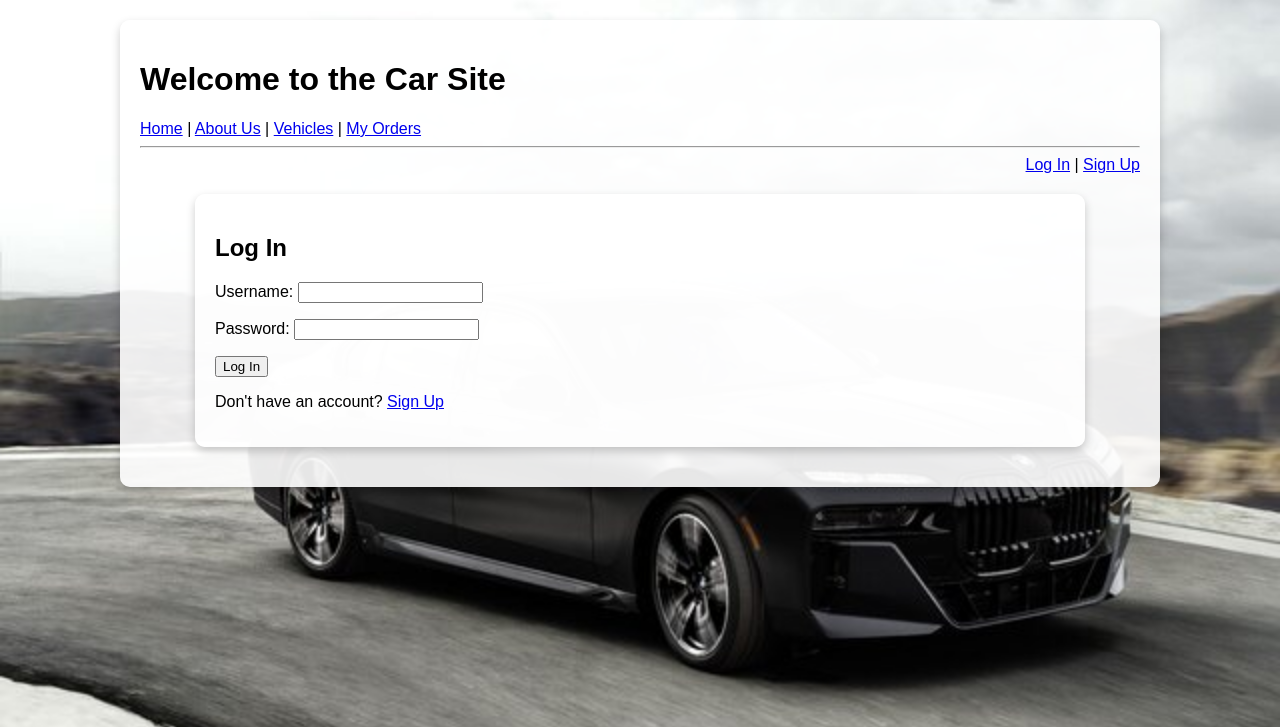
After one commit to MonarchKumra/Django_Carapp, a Django app: page /carapp/login/ in a window 1280 px wide. The commit adds this page. Shown: the top 727 px of the page. Run offline with Django 5.2, Linux system fonts and the light colour scheme.

Commit message:
Updated changes for Lab 9 signup/login

```diff
--- a/carapp/models.py
+++ b/carapp/models.py
@@ -25,7 +25,7 @@ class Vehicle(models.Model):
 
 class Buyer(models.Model):
     name = models.CharField(max_length=100)
-    email = models.EmailField()
+    email = models.EmailField(unique=True)
 
     def __str__(self):
         return self.name
@@ -34,6 +34,7 @@ class OrderVehicle(models.Model):
     vehicle = models.ForeignKey(Vehicle, related_name='orders', on_delete=models.CASCADE)
     buyer = models.ForeignKey(Buyer, related_name='orders', on_delete=models.CASCADE)
     vehicles_ordered = models.PositiveIntegerField()
+    date = models.DateTimeField(auto_now_add=True)
 
     def __str__(self):
         return f"Order by {self.buyer.name} for {self.vehicle.name} (Quantity: {self.vehicles_ordered})"
--- a/carapp/templates/carapp/aboutus.html
+++ b/carapp/templates/carapp/aboutus.html
@@ -5,6 +5,9 @@
 {% block content %}
 <div class="container">
     <h2>About Us</h2>
+
+    <p><strong>About Us Page Visits:</strong> {{ session_count }}</p>
+    <p><strong>Cookie:</strong> {{ request.COOKIES.aboutus_visit }}</p>
     <p>
         Welcome to Car Site! Our platform is dedicated to car enthusiasts and potential buyers who want to explore a wide range of car types, compare features, and make informed purchase decisions. Our mission is to provide a streamlined and comprehensive car browsing experience.
     </p>
--- a/carapp/templates/carapp/base.html
+++ b/carapp/templates/carapp/base.html
@@ -13,10 +13,21 @@
             <nav>
                 <a href="{% url 'carapp:homepage' %}">Home</a> |
                 <a href="{% url 'carapp:aboutus' %}">About Us</a> |
-                <a href="{% url 'carapp:vehicles' %}">Vehicles</a>
+                <a href="{% url 'carapp:vehicles' %}">Vehicles</a> |
+                <a href="{% url 'carapp:myorders' %}">My Orders</a>
             </nav>
             <hr>
 
+    <!-- User Authentication Status -->
+         <div style="margin-bottom: 20px; text-align: right;">
+            {% if user.is_authenticated %}
+                <p>Logged in as: <strong>{{ user.username }}</strong></p>
+                <a href="{% url 'carapp:logout' %}">Log Out</a>
+            {% else %}
+                <a href="{% url 'carapp:login' %}">Log In</a> |
+                <a href="{% url 'carapp:signup' %}">Sign Up</a>
+            {% endif %}
+        </div>
 <!-----
             <form action="{% url 'carapp:search' %}" method="get" style="display:inline;">
                 <input type="text" name="q" placeholder="Search Car Types">
--- a/carapp/templates/carapp/homepage.html
+++ b/carapp/templates/carapp/homepage.html
@@ -10,10 +10,13 @@
         <a href="{% url 'carapp:aboutus' %}">About Us</a>
         <a href="{% url 'carapp:search' %}">Search</a>
         <a href="{% url 'carapp:vehicles' %}">Vehicles</a>
-        <a href="{% url 'carapp:teamdetail' %}">Team Detail</a>
+        <a href="{% url 'carapp:myorders' %}">My Orders</a>
     </nav>
 
     <h2>Welcome to Car Site</h2>
+
+    <p><strong>Homepage Visits:</strong> {{ session_count }}</p>
+    <p><strong>Cookie:</strong> {{ request.COOKIES.homepage_visit }}</p>
 
     <ul class="car-list">
         {% for cartype in cartype_list %}
--- /dev/null
+++ b/carapp/templates/carapp/login_here.html
@@ -0,0 +1,22 @@
+{% extends "carapp/base.html" %}
+
+{% block title %}Log In{% endblock %}
+
+{% block content %}
+<div class="container">
+    <h2>Log In</h2>
+    <form method="post">
+        {% csrf_token %}
+        <p>
+            <label for="username">Username:</label>
+            <input type="text" name="username" id="username" required>
+        </p>
+        <p>
+            <label for="password">Password:</label>
+            <input type="password" name="password" id="password" required>
+        </p>
+        <button type="submit">Log In</button>
+    </form>
+    <p>Don't have an account? <a href="{% url 'carapp:signup' %}">Sign Up</a></p>
+</div>
+{% endblock %}
--- a/carapp/urls.py
+++ b/carapp/urls.py
@@ -7,10 +7,12 @@ urlpatterns = [
     path('', views.homepage, name='homepage'),
     path('aboutus/', views.aboutus, name='aboutus'),
     path('search/', views.search, name='search'),
-    # path('car/<int:cartype_no>/', views.cardetail, name='cardetail'),
     path('car/<int:pk>/', views.CarDetailView.as_view(), name='cardetail'),
     path('vehicles/', views.vehicles, name='vehicles'),
     path('orderhere/', views.orderhere, name='orderhere'),
     path('teamdetail/', views.teamdetail, name='teamdetail'),
-
+    path('signup/', views.SignUpView.as_view(), name='signup'),
+    path('login/', views.login_here, name='login'),
+    path('logout/', views.logout_here, name='logout'),
+    path('myorders/', views.list_of_orders, name='myorders'),
 ]
--- a/carapp/views.py
+++ b/carapp/views.py
@@ -1,16 +1,40 @@
-from django.shortcuts import render, get_object_or_404
+from django.shortcuts import render, get_object_or_404, redirect
 from django.views.generic import DetailView
+from django.views.generic.edit import CreateView
 from django.db.models import Q
-from .forms import OrderVehicleForm
-from .models import CarType, Vehicle, OrderVehicle
+from django.urls import reverse_lazy, reverse
+from django.contrib.auth import authenticate, login, logout
+from django.contrib.auth.decorators import login_required
+from django.contrib.auth.forms import UserCreationForm
+from django.http import HttpResponse
+from .forms import OrderVehicleForm, SignUpForm
+from django.core.exceptions import MultipleObjectsReturned
+from .models import CarType, Vehicle, OrderVehicle, Buyer
 
 def homepage(request):
     cartype_list = CarType.objects.all().order_by('id')
-    return render(request, 'carapp/homepage.html', {'cartype_list': cartype_list})
+
+    # Count user sessions
+    session_count = request.session.get('homepage_count', 0) + 1
+    request.session['homepage_count'] = session_count
+
+    # Set cookies
+    response = render(request, 'carapp/homepage.html', {'cartype_list': cartype_list, 'session_count': session_count})
+    response.set_cookie('homepage_visit', 'You visited the homepage!', max_age=10)  # Cookie lasts for 10 seconds
+    return response
+
 
 def aboutus(request):
-    return render(request, 'carapp/aboutus.html')
+    # Count user sessions
+    session_count = request.session.get('aboutus_count', 0) + 1
+    request.session['aboutus_count'] = session_count
 
+    # Set cookies
+    response = render(request, 'carapp/aboutus.html', {'session_count': session_count})
+    response.set_cookie('aboutus_visit', 'You visited the About Us page!', max_age=10)  # Cookie lasts for 10 seconds
+    return response
+
+# Car Details
 def cardetail(request, cartype_no):
     cartype = get_object_or_404(CarType, id=cartype_no)
     vehicles = Vehicle.objects.filter(cartype=cartype)
@@ -30,6 +54,7 @@ class CarDetailView(DetailView):
         context['vehicles'] = Vehicle.objects.filter(cartype=self.object)
         return context
 
+# Search Functionality
 def search(request):
     query = request.GET.get('q')
     vehicles = Vehicle.objects.all()
@@ -48,10 +73,13 @@ def search(request):
         'price': price
     })
 
+# Vehicles List
 def vehicles(request):
     vehicles_list = Vehicle.objects.all()
     return render(request, 'carapp/vehicles.html', {'vehicles': vehicles_list})
 
+# Place an Order
+@login_required(login_url='carapp:login')
 def orderhere(request):
     msg = ''
     form = OrderVehicleForm(request.POST or None)
@@ -70,5 +98,75 @@ def orderhere(request):
 
     return render(request, 'carapp/orderhere.html', {'form': form, 'msg': msg, 'vehiclelist': vehiclelist})
 
+# Team Details
 def teamdetail(request):
     return render(request, 'carapp/teamdetail.html')
+
+class SignUpView(CreateView):
+    form_class = SignUpForm
+    template_name = 'carapp/signup.html'
+    success_url = reverse_lazy('carapp:login')
+
+def form_valid(self, form):
+        response = super().form_valid(form)
+
+        # Check if a Buyer already exists with the same email
+        existing_buyer = Buyer.objects.filter(email=form.cleaned_data['email']).first()
+
+        if not existing_buyer:  # Only create a new Buyer if none exists
+            Buyer.objects.create(name=form.cleaned_data['username'], email=form.cleaned_data['email'])
+
+        return response
+
+# Login
+# def login_here(request):
+#     if request.method == 'POST':
+#         username = request.POST['username']
+#         password = request.POST['password']
+#         user = authenticate(username=username, password=password)
+#         if user:
+#             if user.is_active:
+#                 login(request, user)
+#                 return redirect('carapp:homepage')
+#             else:
+#                 return HttpResponse('Your account is disabled.')
+#         else:
+#             return HttpResponse('Invalid login credentials.')
+#     return render(request, 'carapp/login_here.html')
+
+def login_here(request):
+    if request.method == 'POST':
+        username = request.POST['username']
+        password = request.POST['password']
+        user = authenticate(username=username, password=password)
+        if user:
+            if user.is_active:
+                login(request, user)
+                return redirect('carapp:homepage')  # Redirect to homepage after successful login
+            else:
+                return HttpResponse('Your account is disabled.')
+        else:
+            return HttpResponse('Invalid login credentials.')
+    return render(request, 'carapp/login_here.html')
+
+# Logout
+@login_required
+def logout_here(request):
+    logout(request)
+    return redirect('carapp:homepage')
+
+@login_required
+def list_of_orders(request):
+    user = request.user
+    try:
+        # Match buyer using a unique attribute like email or username
+        buyer = Buyer.objects.get(email=user.email)  # Assuming email is unique and matches the User model
+        orders = OrderVehicle.objects.filter(buyer=buyer)
+        if orders.exists():
+            return render(request, 'carapp/list_of_orders.html', {'orders': orders})
+        else:
+            msg = "No orders found for you."
+            return render(request, 'carapp/list_of_orders.html', {'msg': msg})
+    except Buyer.DoesNotExist:
+        msg = "You are not registered as a buyer."
+        return render(request, 'carapp/list_of_orders.html', {'msg': msg})
```
Also changed, not shown: carapp/forms.py (+19 -1 lines), carapp/templates/carapp/list_of_orders.html (added, +23 -0 lines), carapp/templates/carapp/signup.html (added, +15 -0 lines), carapp/migrations/0006_alter_buyer_email.py (added), carapp/migrations/0007_ordervehicle_date.py (added), db.sqlite3.
